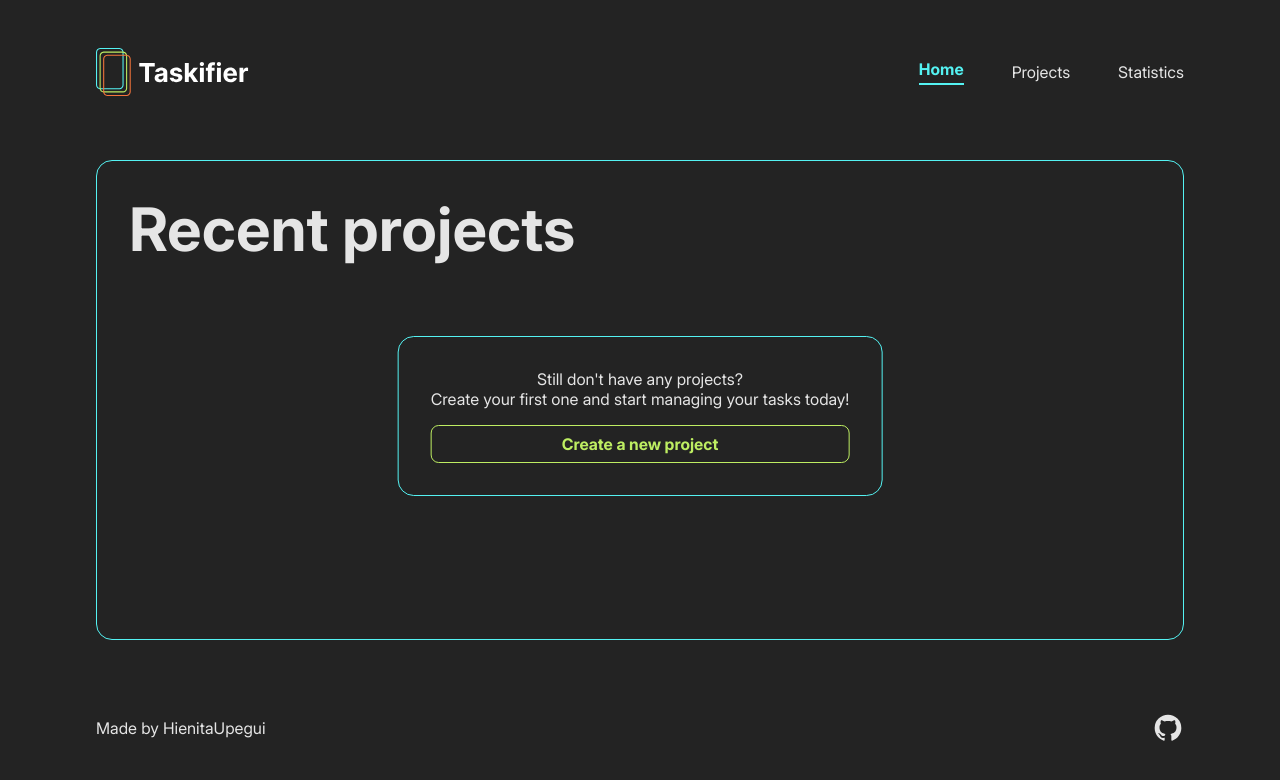
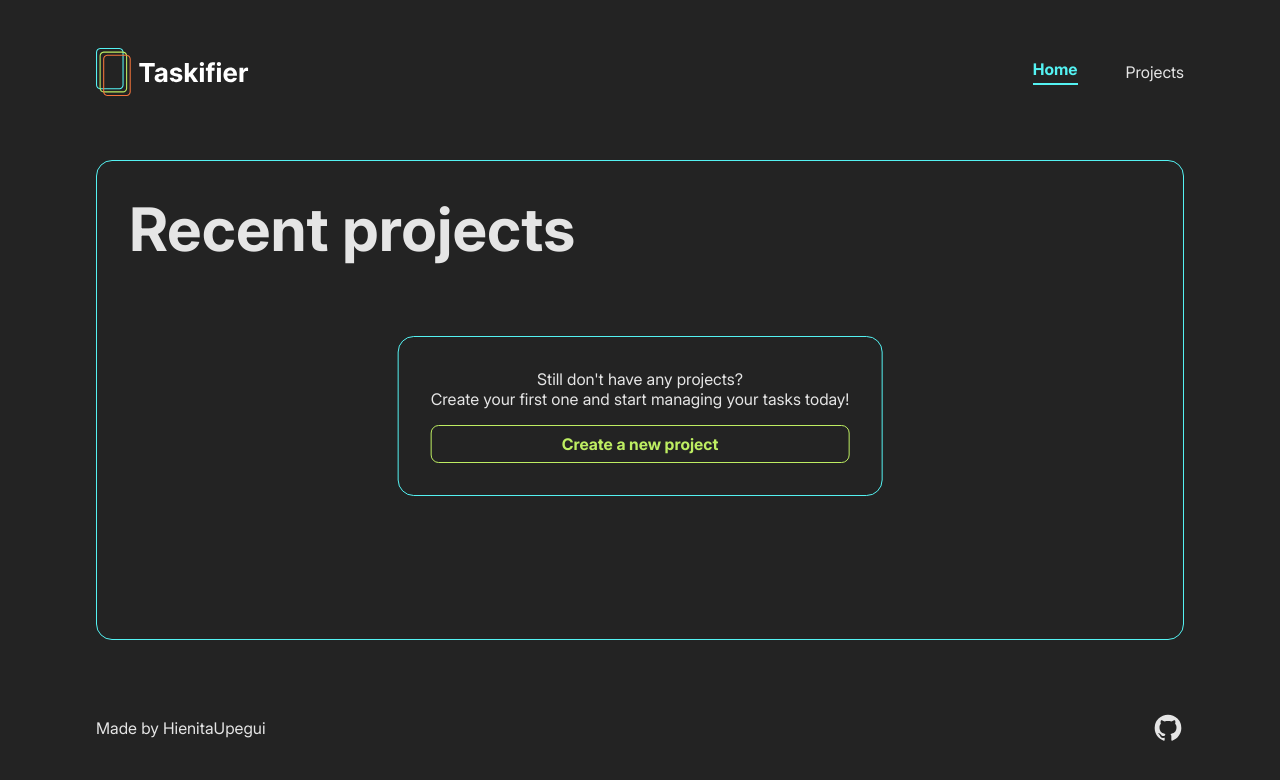
Before and after one commit to LaHienitaUpegui/Taskifier, a React (Vite) app: page / in a window 1280 px wide. Shown: the top 780 px of the page. Built offline with nearby package versions, Linux system fonts and the light colour scheme; the HTML template or start-up script is replaced by a standard one.

Commit message:
refactor: remove Statistics navigation link from header
Eliminated the Statistics link from the header navigation as part
of cleaning up unused routes.

```diff
--- a/src/components/Header.tsx
+++ b/src/components/Header.tsx
@@ -74,14 +74,6 @@ function Header() {
                                     Projects
                                 </NavLink>
                             </li>
-                            <li className="header__nav-item">
-                                <NavLink
-                                    to="/statistics"
-                                    onClick={() => setIsMenuOpen(false)}
-                                >
-                                    Statistics
-                                </NavLink>
-                            </li>
                         </ul>
                     </div>
 
```
